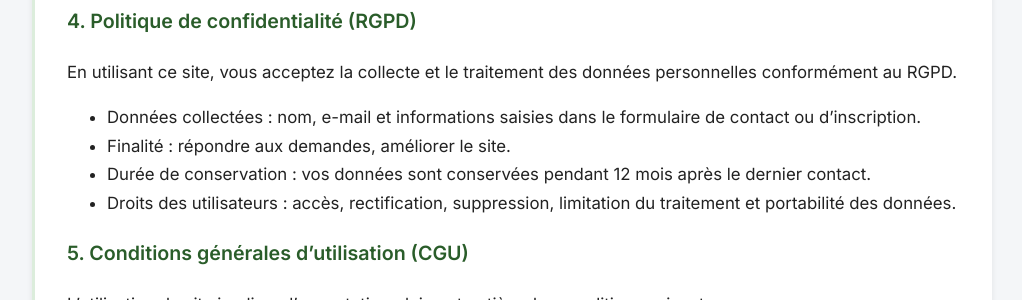
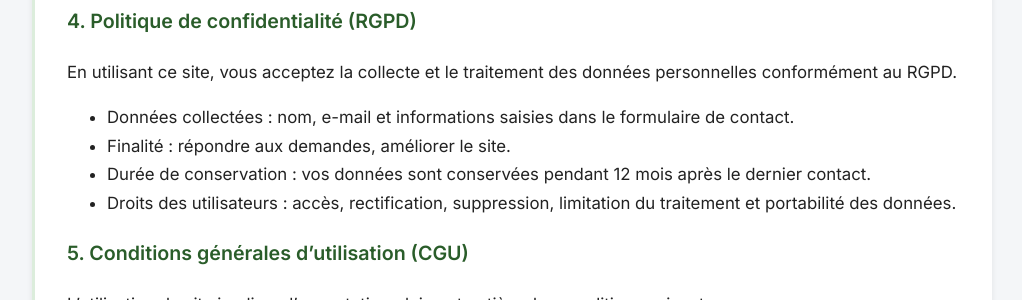
Before and after one commit to nneuhoff/traduction-translation-uebersetzung, a Jekyll site: the page built from fr/impressum.md, in a window 1280 px wide. Shown: the part 803-1103 px from the top of the page, without its empty margins (128-1150 px from the left). Built offline with Jekyll 4.4.1, drawn with Linux system fonts in a browser that asks for light colours.

Commit message:
Update impressum.md

```diff
--- a/fr/impressum.md
+++ b/fr/impressum.md
@@ -28,7 +28,7 @@ Tous les textes et images de ce site sont protégés par le droit d’auteur. To
 
 En utilisant ce site, vous acceptez la collecte et le traitement des données personnelles conformément au RGPD.
 
-- Données collectées : nom, e-mail et informations saisies dans le formulaire de contact ou d’inscription.
+- Données collectées : nom, e-mail et informations saisies dans le formulaire de contact.
 - Finalité : répondre aux demandes, améliorer le site.
 - Durée de conservation : vos données sont conservées pendant 12 mois après le dernier contact.
 - Droits des utilisateurs : accès, rectification, suppression, limitation du traitement et portabilité des données.
```
